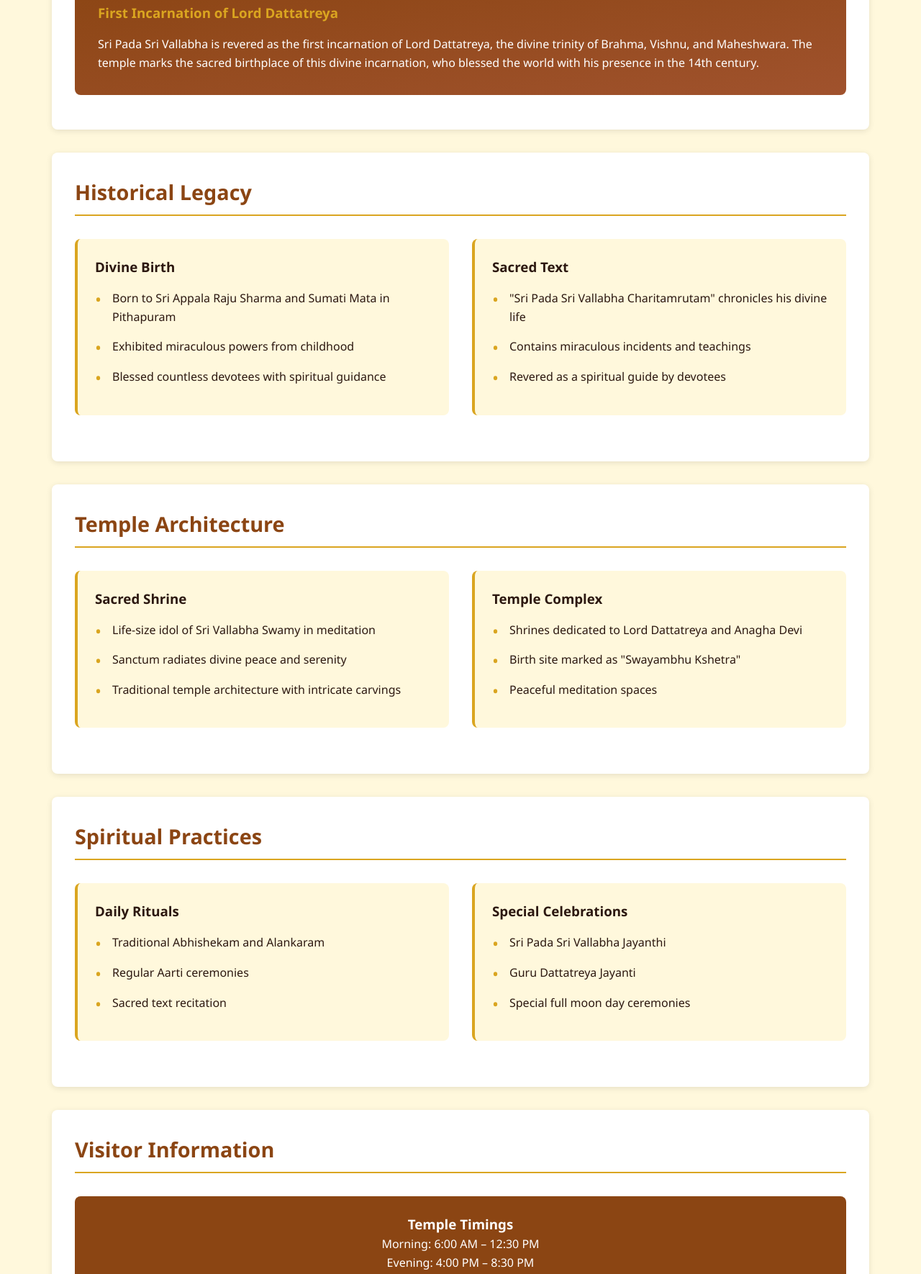
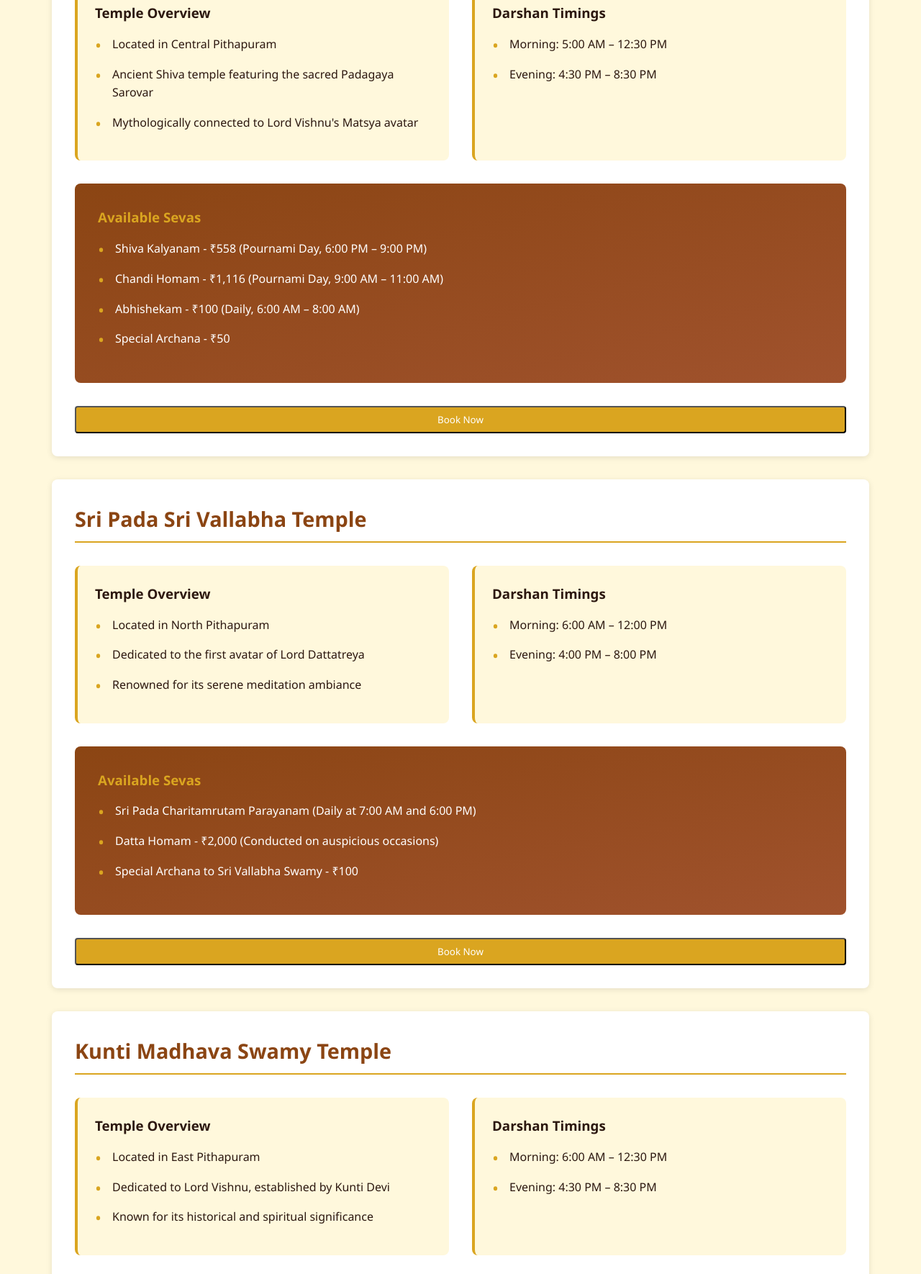
Before and after one commit to Sathwik858/Temple, a plain HTML site: page test.html in a window 1280 px wide. Shown: the part 699-2469 px from the top of the page at 72% size. Drawn offline with Linux system fonts and the light colour scheme.

Commit message:
Test---Services

```diff
--- a/test.html
+++ b/test.html
@@ -218,109 +218,131 @@
                 </div>
             </div>
         </div>
-
-        <section id="about" class="section">
-            <h2 class="section-heading">Divine Significance</h2>
-            <div class="mythological-card">
-                <h3>First Incarnation of Lord Dattatreya</h3>
-                <p>Sri Pada Sri Vallabha is revered as the first incarnation of Lord Dattatreya, the divine trinity of Brahma, Vishnu, and Maheshwara. The temple marks the sacred birthplace of this divine incarnation, who blessed the world with his presence in the 14th century.</p>
-            </div>
-        </section>
-
-        <section id="history" class="section">
-            <h2 class="section-heading">Historical Legacy</h2>
+            <section class="section">
+                <h2 class="section-heading">Kukkuteswara Swamy Temple</h2>
                 <div class="info-grid">
                     <div class="info-card">
-                    <h3>Divine Birth</h3>
+                        <h3>Temple Overview</h3>
                         <ul class="feature-list">
-                        <li>Born to Sri Appala Raju Sharma and Sumati Mata in Pithapuram</li>
-                        <li>Exhibited miraculous powers from childhood</li>
-                        <li>Blessed countless devotees with spiritual guidance</li>
+                            <li>Located in Central Pithapuram</li>
+                            <li>Ancient Shiva temple featuring the sacred Padagaya Sarovar</li>
+                            <li>Mythologically connected to Lord Vishnu's Matsya avatar</li>
                         </ul>
                     </div>
                     <div class="info-card">
-                    <h3>Sacred Text</h3>
+                        <h3>Darshan Timings</h3>
                         <ul class="feature-list">
-                        <li>"Sri Pada Sri Vallabha Charitamrutam" chronicles his divine life</li>
-                        <li>Contains miraculous incidents and teachings</li>
-                        <li>Revered as a spiritual guide by devotees</li>
+                            <li>Morning: 5:00 AM – 12:30 PM</li>
+                            <li>Evening: 4:30 PM – 8:30 PM</li>
                         </ul>
                     </div>
                 </div>
+
+                <div class="mythological-card">
+                    <h3>Available Sevas</h3>
+                    <ul class="feature-list">
+                        <li>Shiva Kalyanam - ₹558 (Pournami Day, 6:00 PM – 9:00 PM)</li>
+                        <li>Chandi Homam - ₹1,116 (Pournami Day, 9:00 AM – 11:00 AM)</li>
+                        <li>Abhishekam - ₹100 (Daily, 6:00 AM – 8:00 AM)</li>
+                        <li>Special Archana - ₹50</li>
+                    </ul>
+                </div>
+                <button class="nav-link" style="width: 100%; margin-top: 1rem; background: var(--accent-gold);">Book Now</button>
             </section>
 
             <section class="section">
-            <h2 class="section-heading">Temple Architecture</h2>
+                <h2 class="section-heading">Sri Pada Sri Vallabha Temple</h2>
                 <div class="info-grid">
                     <div class="info-card">
-                    <h3>Sacred Shrine</h3>
+                        <h3>Temple Overview</h3>
                         <ul class="feature-list">
-                        <li>Life-size idol of Sri Vallabha Swamy in meditation</li>
-                        <li>Sanctum radiates divine peace and serenity</li>
-                        <li>Traditional temple architecture with intricate carvings</li>
+                            <li>Located in North Pithapuram</li>
+                            <li>Dedicated to the first avatar of Lord Dattatreya</li>
+                            <li>Renowned for its serene meditation ambiance</li>
                         </ul>
                     </div>
                     <div class="info-card">
-                    <h3>Temple Complex</h3>
+                        <h3>Darshan Timings</h3>
                         <ul class="feature-list">
-                        <li>Shrines dedicated to Lord Dattatreya and Anagha Devi</li>
-                        <li>Birth site marked as "Swayambhu Kshetra"</li>
-                        <li>Peaceful meditation spaces</li>
+                            <li>Morning: 6:00 AM – 12:00 PM</li>
+                            <li>Evening: 4:00 PM – 8:00 PM</li>
                         </ul>
                     </div>
                 </div>
+
+                <div class="mythological-card">
+                    <h3>Available Sevas</h3>
+                    <ul class="feature-list">
+                        <li>Sri Pada Charitamrutam Parayanam (Daily at 7:00 AM and 6:00 PM)</li>
+                        <li>Datta Homam - ₹2,000 (Conducted on auspicious occasions)</li>
+                        <li>Special Archana to Sri Vallabha Swamy - ₹100</li>
+                    </ul>
+                </div>
+                <button class="nav-link" style="width: 100%; margin-top: 1rem; background: var(--accent-gold);">Book Now</button>
             </section>
 
-        <section id="worship" class="section">
-            <h2 class="section-heading">Spiritual Practices</h2>
+            <section class="section">
+                <h2 class="section-heading">Kunti Madhava Swamy Temple</h2>
                 <div class="info-grid">
                     <div class="info-card">
-                    <h3>Daily Rituals</h3>
+                        <h3>Temple Overview</h3>
                         <ul class="feature-list">
-                        <li>Traditional Abhishekam and Alankaram</li>
-                        <li>Regular Aarti ceremonies</li>
-                        <li>Sacred text recitation</li>
+                            <li>Located in East Pithapuram</li>
+                            <li>Dedicated to Lord Vishnu, established by Kunti Devi</li>
+                            <li>Known for its historical and spiritual significance</li>
                         </ul>
                     </div>
                     <div class="info-card">
-                    <h3>Special Celebrations</h3>
+                        <h3>Darshan Timings</h3>
                         <ul class="feature-list">
-                        <li>Sri Pada Sri Vallabha Jayanthi</li>
-                        <li>Guru Dattatreya Jayanti</li>
-                        <li>Special full moon day ceremonies</li>
+                            <li>Morning: 6:00 AM – 12:30 PM</li>
+                            <li>Evening: 4:30 PM – 8:30 PM</li>
                         </ul>
                     </div>
                 </div>
+
+                <div class="mythological-card">
+                    <h3>Available Sevas</h3>
+                    <ul class="feature-list">
+                        <li>Vishnu Sahasranama Archana - ₹50 (Daily at 7:00 AM)</li>
+                        <li>Thirumanjanam - ₹150 (Conducted every Saturday)</li>
+                        <li>Satyanarayana Vratham - ₹516 (Performed on Full Moon days)</li>
+                    </ul>
+                </div>
+                <button class="nav-link" style="width: 100%; margin-top: 1rem; background: var(--accent-gold);">Book Now</button>
             </section>
 
-        <section id="visit" class="section">
-            <h2 class="section-heading">Visitor Information</h2>
-            <div class="timing-card">
-                <h3>Temple Timings</h3>
-                <p>Morning: 6:00 AM – 12:30 PM</p>
-                <p>Evening: 4:00 PM – 8:30 PM</p>
-            </div>
+            <section class="section">
+                <h2 class="section-heading">Shri Gopal Baba Maharaj Ashram</h2>
                 <div class="info-grid">
                     <div class="info-card">
-                    <h3>How to Reach</h3>
+                        <h3>Overview</h3>
                         <ul class="feature-list">
-                        <li>Nearest Airport: Rajahmundry (60 km)</li>
-                        <li>Railway Station: Pithapuram</li>
-                        <li>Regular buses from major cities</li>
+                            <li>Located in Pithapuram outskirts</li>
+                            <li>Dedicated to Shri Gopal Baba, revered as an incarnation of Shripad Shri Vallabha Swamy</li>
+                            <li>A peaceful ashram for meditation and spiritual upliftment</li>
                         </ul>
                     </div>
                     <div class="info-card">
-                    <h3>Suggested Stay Duration</h3>
+                        <h3>Darshan Timings</h3>
                         <ul class="feature-list">
-                        <li>Minimum 1-2 days recommended</li>
-                        <li>Best visited during festivals</li>
-                        <li>Accommodation available nearby</li>
+                            <li>Morning: 5:00 AM – 12:00 PM</li>
+                            <li>Evening: 4:00 PM – 9:00 PM</li>
                         </ul>
                     </div>
                 </div>
+
+                <div class="mythological-card">
+                    <h3>Available Sevas</h3>
+                    <ul class="feature-list">
+                        <li>Guru Pooja (Conducted daily at 6:00 AM and 7:00 PM)</li>
+                        <li>Anagha Vratam - ₹501 (Monthly pooja for family well-being)</li>
+                        <li>Annadanam (Food Donation - Cost varies by choice)</li>
+                    </ul>
+                </div>
+                <button class="nav-link" style="width: 100%; margin-top: 1rem; background: var(--accent-gold);">Book Now</button>
             </section>
         </main>
-
     <footer class="footer">
         <div class="nav-container">
             <p>© 2024 Sri Pada Sri Vallabha Temple. All rights reserved.</p>
```
Lines whose indentation alone changed are shown as unchanged.
